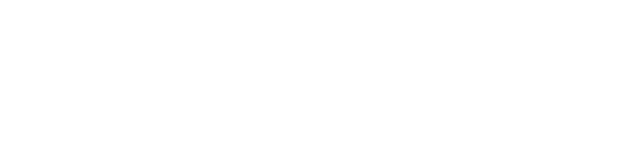
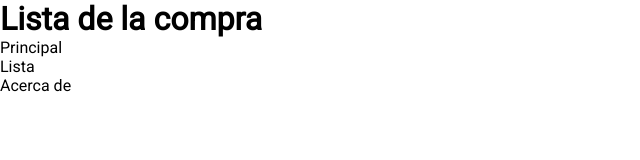
Before and after one commit to BertaGM/202309-w4ch3-berta-gonzalez, a plain HTML site: page index.html in a window 1280 px wide. Shown: the whole page, without its empty margins (0-640 px from the left). Drawn offline with Linux system fonts and the light colour scheme.

Commit message:
Add header structure and classe naming  to index.html

```diff
--- a/index.html
+++ b/index.html
@@ -14,7 +14,20 @@
 </head>
 
 <body>
-
+  <div class="shopping-web-container">
+    <header class="shopping-list-container">
+      <h1 class="website-title">
+        Lista de la compra
+      </h1>
+      <nav>
+        <ul class="navigation-menu">
+          <li class="menu-item"><a href="index.html">Principal</a></li>
+          <li class="menu-item">Lista</li>
+          <li class="menu-item">Acerca de</li>
+        </ul>
+      </nav>
+    </header>
+  </div>
 </body>
 
 </html>
```
